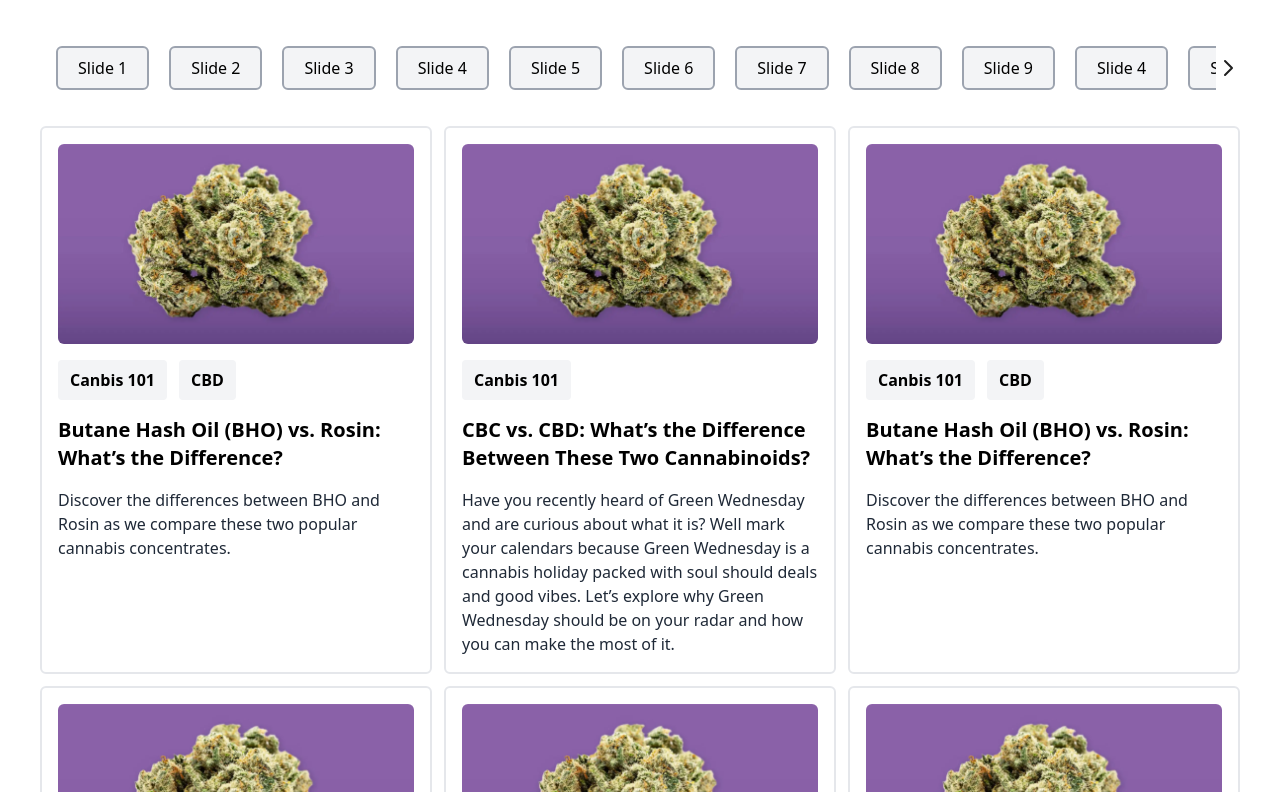
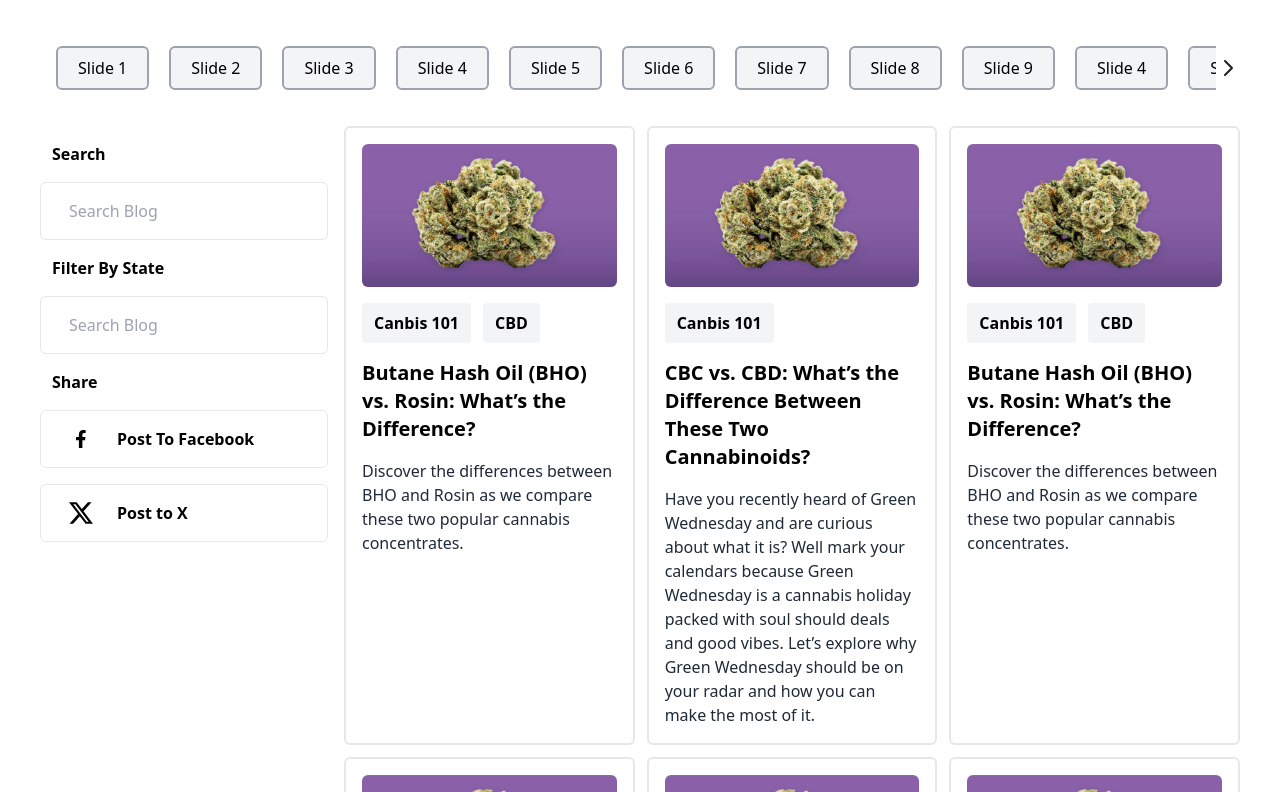
Before and after one commit to hamzaabaig/zenleaf, a React (Create React App) app: page / in a window 1280 px wide. Shown: the part 588-1380 px from the top of the page. Built offline with nearby package versions, Linux system fonts and the light colour scheme.

Commit message:
Create LeftSidebar Component

```diff
--- a/src/components/blogArchive/BlogArchive.jsx
+++ b/src/components/blogArchive/BlogArchive.jsx
@@ -3,7 +3,7 @@ import cardImg from "../../assets/images/blogArchiveImg.jpg";
 
 const BlogArchive = () => {
   return (
-    <div>
+    <div className="col-span-9">
       <div className="grid grid-cols-1 lg:grid-cols-3 gap-3 mb-4">
         <div className="border-2 border-gray-200 p-4 rounded-md hover:border-black cursor-pointer space-y-4">
           <img className="rounded-md" src={cardImg} />
--- /dev/null
+++ b/src/components/common/leftSidebar/LeftSidebar.jsx
@@ -0,0 +1,55 @@
+import React from "react";
+
+const LeftSidebar = () => {
+  return (
+    <div className="hidden lg:flex lg:col-span-3 pt-4 lg:sticky top-40 flex-col gap-4 h-fit">
+      <span className="font-bold ml-3">Search</span>
+      <input
+        className="py-4 px-7 border border-gray-200 rounded-md"
+        type="text"
+        placeholder="Search Blog"
+      />
+      <span className="font-bold ml-3">Filter By State</span>
+      <input
+        className="py-4 px-7 border border-gray-200 rounded-md"
+        type="text"
+        placeholder="Search Blog"
+      />
+      <span className="font-bold ml-3">Share</span>
+      <div className="flex flex-col gap-4">
+        <button className="flex justify-start items-center hover:bg-[#1877F2] hover:text-white transition-all duration-200 border border-gray-200 rounded-md py-4 px-7">
+          <svg
+            class="mr-6 inline"
+            width="24"
+            height="24"
+            viewBox="0 0 24 24"
+            fill="none"
+            xmlns="http://www.w3.org/2000/svg"
+          >
+            <path
+              d="M16.0352 13.125L16.5273 9.89062H13.3984V7.78125C13.3984 6.86719 13.8203 6.02344 15.2266 6.02344H16.668V3.24609C16.668 3.24609 15.3672 3 14.1367 3C11.5703 3 9.88281 4.58203 9.88281 7.39453V9.89062H7V13.125H9.88281V21H13.3984V13.125H16.0352Z"
+              fill="currentColor"
+            ></path>
+          </svg>
+          <span className="font-bold">Post To Facebook</span>
+        </button>
+        <button className="flex justify-start items-center hover:bg-[#1DA1F2] hover:text-white transition-all duration-200 border border-gray-200 rounded-md py-4 px-7">
+          <svg
+            class="mr-6 inline size-6"
+            role="img"
+            viewBox="0 0 24 24"
+            xmlns="http://www.w3.org/2000/svg"
+          >
+            <path
+              d="M18.901 1.153h3.68l-8.04 9.19L24 22.846h-7.406l-5.8-7.584-6.638 7.584H.474l8.6-9.83L0 1.154h7.594l5.243 6.932ZM17.61 20.644h2.039L6.486 3.24H4.298Z"
+              fill="currentColor"
+            ></path>
+          </svg>
+          <span className="font-bold">Post to X</span>
+        </button>
+      </div>
+    </div>
+  );
+};
+
+export default LeftSidebar;
--- a/src/components/layout/Layout.jsx
+++ b/src/components/layout/Layout.jsx
@@ -3,6 +3,7 @@ import BlogHeader from "../blogHeader/BlogHeader";
 import HeroSection from "../hero/HeroSection";
 import Slider from "../slider/Slider";
 import BlogArchive from "../blogArchive/BlogArchive";
+import LeftSidebar from "../common/leftSidebar/LeftSidebar";
 
 const Layout = () => {
   return (
@@ -10,7 +11,10 @@ const Layout = () => {
       <BlogHeader />
       <HeroSection />
       <Slider />
-      <BlogArchive />
+      <div className="grid grid-cols-1 lg:grid-cols-12 gap-4">
+        <LeftSidebar />
+        <BlogArchive />
+      </div>
     </div>
   );
 };
```
